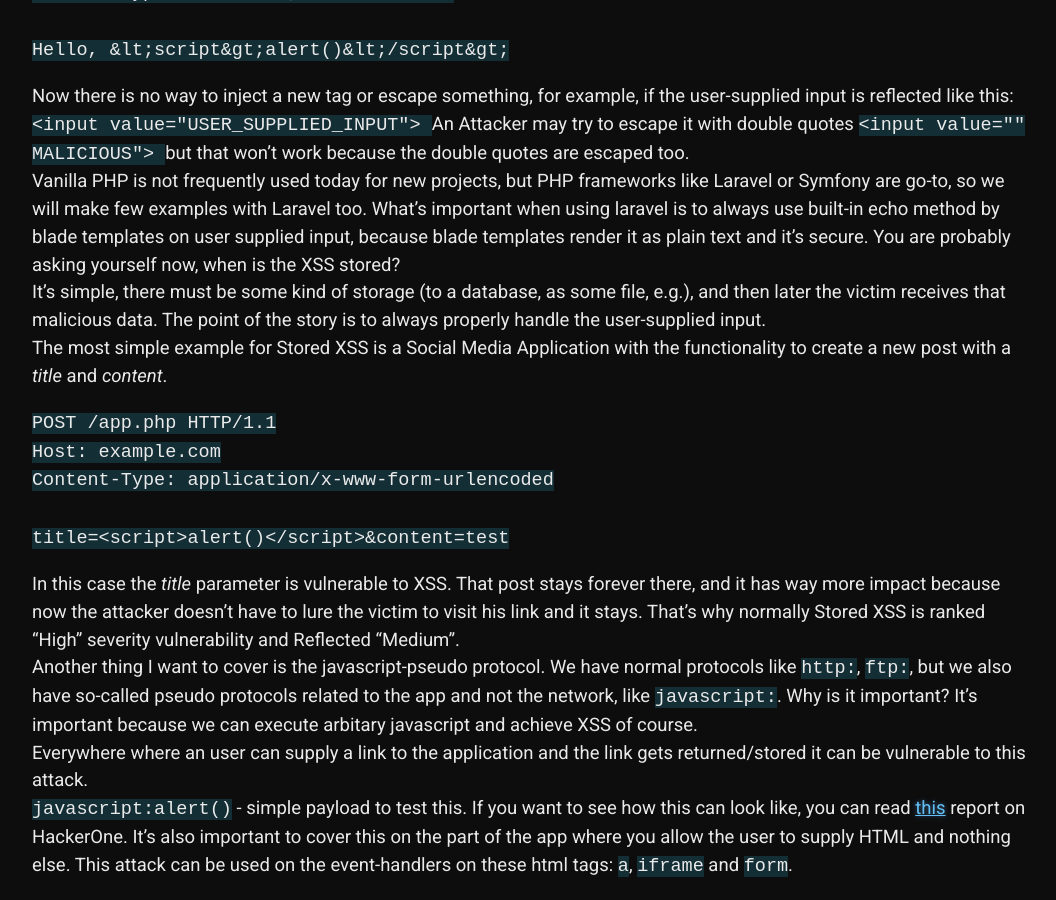
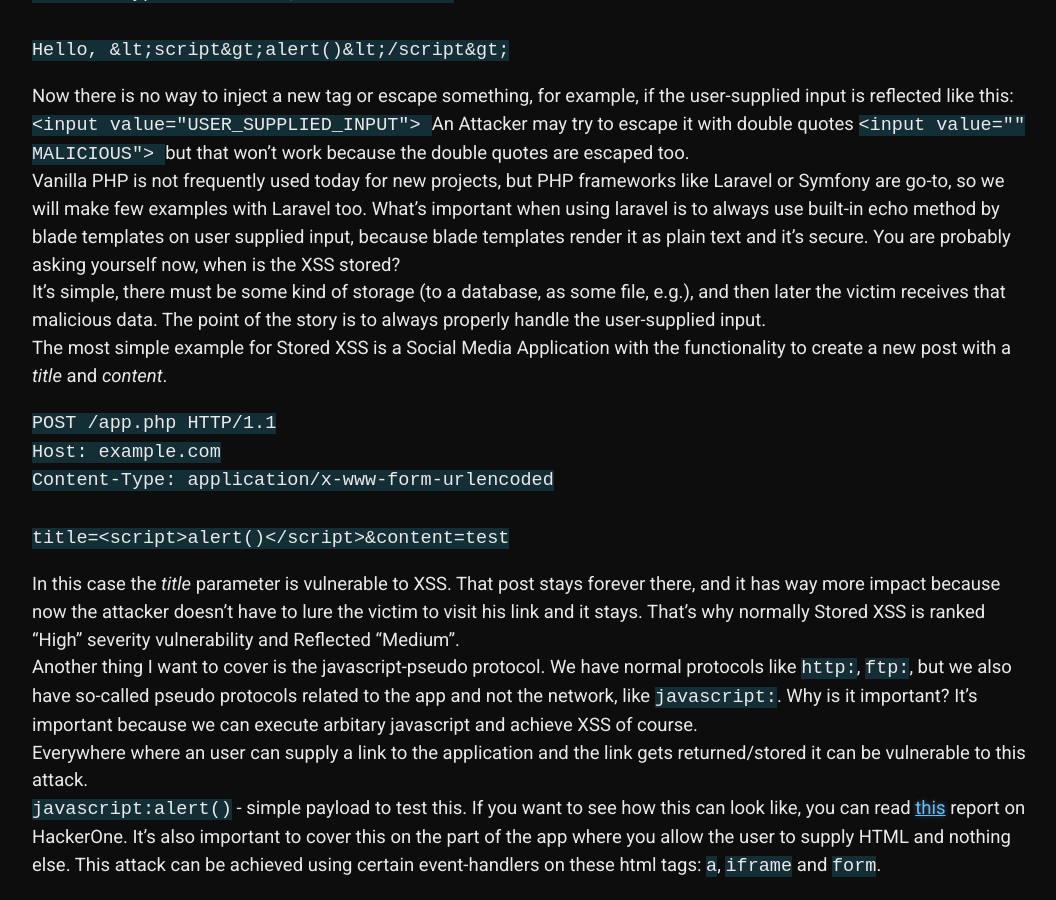
Before and after one commit to 20kilograma/blog, a Jekyll site: the page built from php-sec.md, in a window 1280 px wide and 900 px high, scrolled down 3263 px. Shown: the whole window, without its empty margins (108-1164 px from the left). Built offline with Jekyll 4.4.1, drawn with Linux system fonts in a browser that asks for light colours; some web fonts are replaced; our own code applies the rules of GitHub Pages for plain Markdown files.

Commit message:
Update php-sec.md

```diff
--- a/php-sec.md
+++ b/php-sec.md
@@ -88,4 +88,4 @@ title=&lt;script>alert()&lt;/script>&content=test<br>
 In this case the <i>title</i> parameter is vulnerable to XSS. That post stays forever there, and it has way more impact because now the attacker doesn't have to lure the victim to visit his link and it stays. That's why normally Stored XSS is ranked "High" severity vulnerability and Reflected "Medium".
 <br>
 Another thing I want to cover is the javascript-pseudo protocol. We have normal protocols like <code>http:</code>, <code>ftp:</code>, but we also have so-called pseudo protocols related to the app and not the network, like <code>javascript:</code>. Why is it important? It's important because we can execute arbitary javascript and achieve XSS of course. <br>
-Everywhere where an user can supply a link to the application and the link gets returned/stored it can be vulnerable to this attack. <br><code>javascript:alert()</code> - simple payload to test this. If you want to see how this can look like, you can read <a href="https://hackerone.com/reports/1930763" target="_blank">this</a> report on HackerOne. It's also important to cover this on the part of the app where you allow the user to supply HTML and nothing else. This attack can be used on the event-handlers on these html tags: <code>a</code>, <code>iframe</code> and <code>form</code>.
+Everywhere where an user can supply a link to the application and the link gets returned/stored it can be vulnerable to this attack. <br><code>javascript:alert()</code> - simple payload to test this. If you want to see how this can look like, you can read <a href="https://hackerone.com/reports/1930763" target="_blank">this</a> report on HackerOne. It's also important to cover this on the part of the app where you allow the user to supply HTML and nothing else. This attack can be achieved using certain event-handlers on these html tags: <code>a</code>, <code>iframe</code> and <code>form</code>.
```
